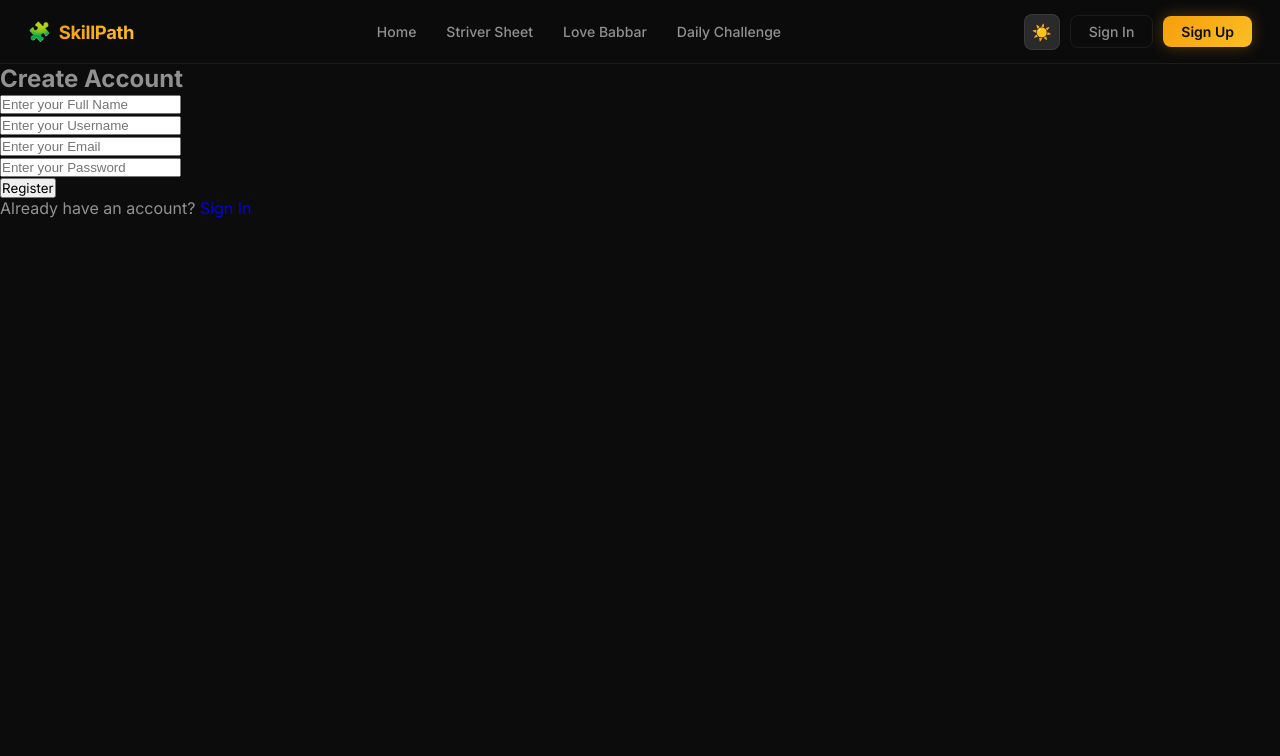
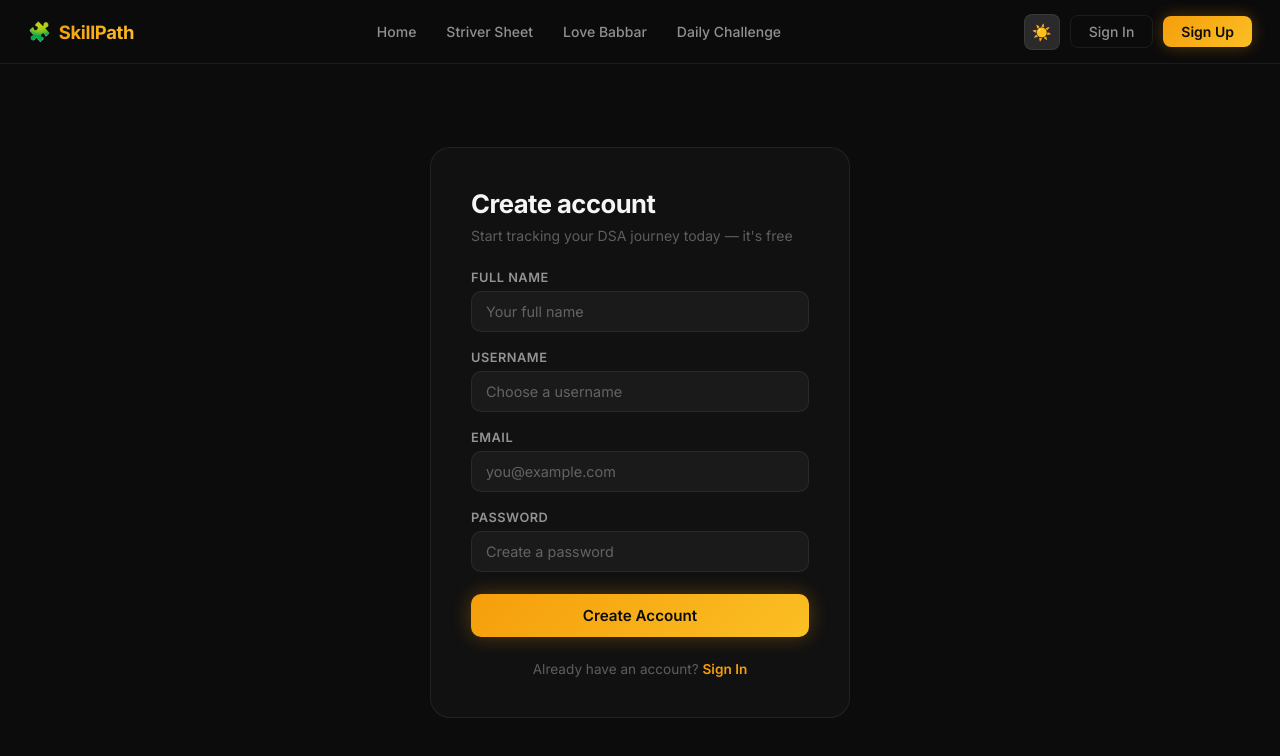
Before and after one commit to Sanasaifi786/DSA_TRACKER, a React app in the folder frontend/: page /signup in a window 1280 px wide. Shown: the top 756 px of the page. Built offline with nearby package versions, Linux system fonts and the light colour scheme; the HTML template or start-up script is replaced by a standard one.

Commit message:
create user registration page with form validation and API integration

```diff
--- a/frontend/src/pages/SignUp.jsx
+++ b/frontend/src/pages/SignUp.jsx
@@ -1,18 +1,17 @@
 import { useState } from "react";
 import { useNavigate, Link } from "react-router-dom";
+import "./Auth.css";
 
 function SignUp() {
     const navigate = useNavigate();
 
-    // Backend registerUser expects: fullName, username, email, password
     const [formData, setFormData] = useState({
         fullName: "",
         username: "",
         email: "",
         password: ""
     });
-
-    const [error, setError] = useState("");
+    const [error, setError]     = useState("");
     const [loading, setLoading] = useState(false);
 
     const handleChange = (e) => {
@@ -25,23 +24,21 @@ function SignUp() {
         setError("");
 
         try {
-            const res = await fetch("http://localhost:8000/api/v1/auth/register", {
-                method: "POST",
+            const res  = await fetch("http://localhost:8000/api/v1/auth/register", {
+                method:  "POST",
                 headers: { "Content-Type": "application/json" },
-                body: JSON.stringify(formData)
+                body:    JSON.stringify(formData)
             });
-
             const data = await res.json();
 
             if (!res.ok) {
-                setError(data.message); // show backend error message
+                setError(data.message);
                 return;
             }
 
-            // Registration successful → redirect to login
             navigate("/signin");
 
-        } catch (err) {
+        } catch {
             setError("Something went wrong. Try again.");
         } finally {
             setLoading(false);
@@ -49,61 +46,77 @@ function SignUp() {
     };
 
     return (
-        <div>
-            <h2>Create Account</h2>
-            <form onSubmit={handleSubmit}>
+        <div className="auth-page">
+            <div className="auth-card">
+                <div className="auth-header">
+                    <h1 className="auth-title">Create account</h1>
+                    <p className="auth-subtitle">Start tracking your DSA journey today — it's free</p>
+                </div>
 
+                <form onSubmit={handleSubmit} className="auth-form">
+                    <div className="form-group">
+                        <label className="form-label">Full Name</label>
                         <input
                             type="text"
                             name="fullName"
-                    placeholder="Enter your Full Name"
+                            placeholder="Your full name"
                             value={formData.fullName}
                             onChange={handleChange}
+                            className="form-input"
                             required
                         />
-                <br />
+                    </div>
 
+                    <div className="form-group">
+                        <label className="form-label">Username</label>
                         <input
                             type="text"
                             name="username"
-                    placeholder="Enter your Username"
+                            placeholder="Choose a username"
                             value={formData.username}
                             onChange={handleChange}
+                            className="form-input"
                             required
                         />
-                <br />
+                    </div>
 
+                    <div className="form-group">
+                        <label className="form-label">Email</label>
                         <input
                             type="email"
                             name="email"
-                    placeholder="Enter your Email"
+                            placeholder="you@example.com"
                             value={formData.email}
                             onChange={handleChange}
+                            className="form-input"
                             required
                         />
-                <br />
+                    </div>
 
+                    <div className="form-group">
+                        <label className="form-label">Password</label>
                         <input
                             type="password"
                             name="password"
-                    placeholder="Enter your Password"
+                            placeholder="Create a password"
                             value={formData.password}
                             onChange={handleChange}
+                            className="form-input"
                             required
                         />
-                <br />
+                    </div>
 
-                {error && <p style={{ color: "red" }}>{error}</p>}
+                    {error && <p className="form-error">{error}</p>}
 
-                <button type="submit" disabled={loading}>
-                    {loading ? "Registering..." : "Register"}
+                    <button type="submit" className="auth-btn" disabled={loading}>
+                        {loading ? "Creating Account..." : "Create Account"}
                     </button>
-
                 </form>
 
-            <p>
+                <p className="auth-switch">
                     Already have an account? <Link to="/signin">Sign In</Link>
                 </p>
+            </div>
         </div>
     );
 }
```
Lines whose indentation alone changed are shown as unchanged.
